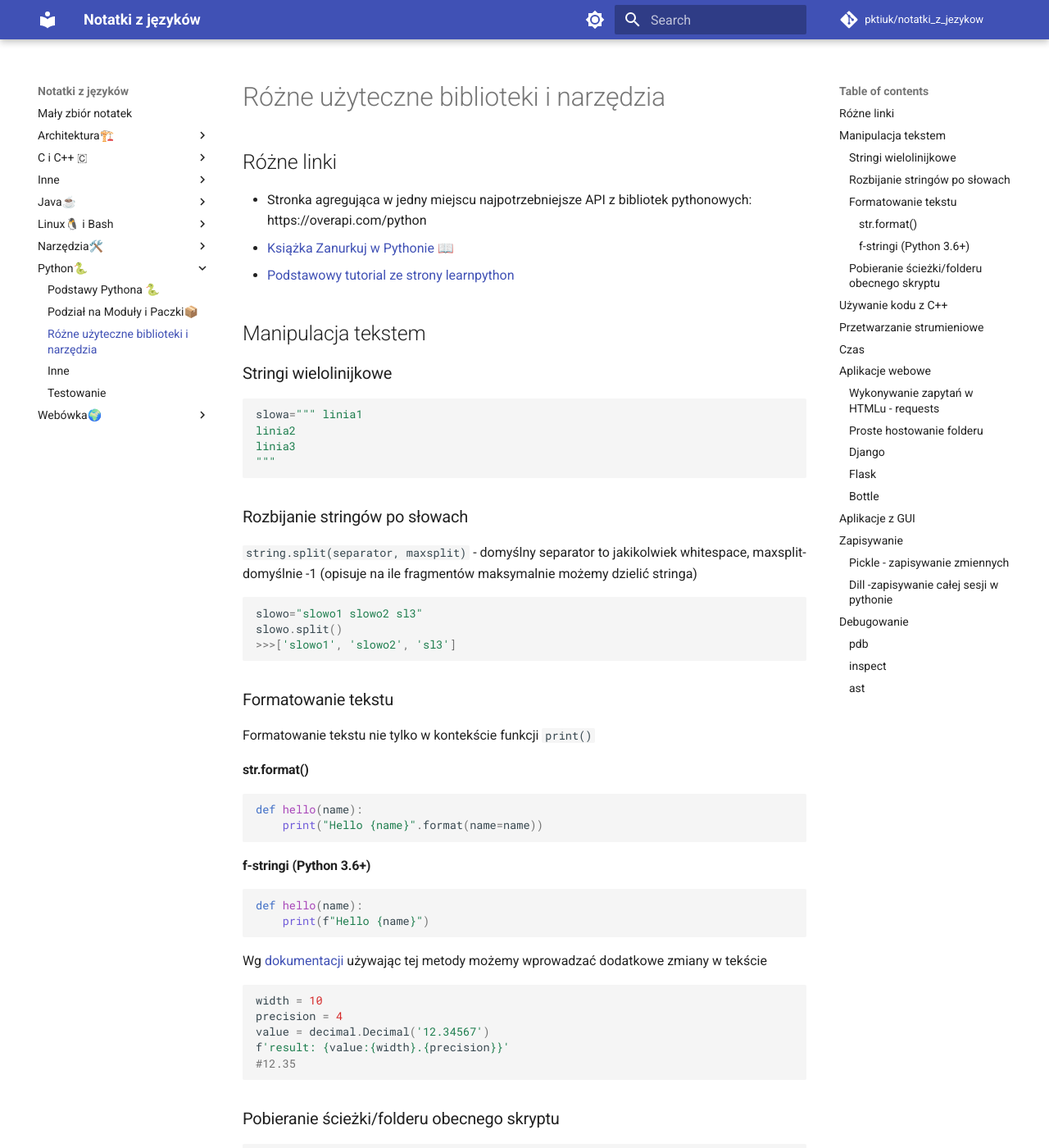
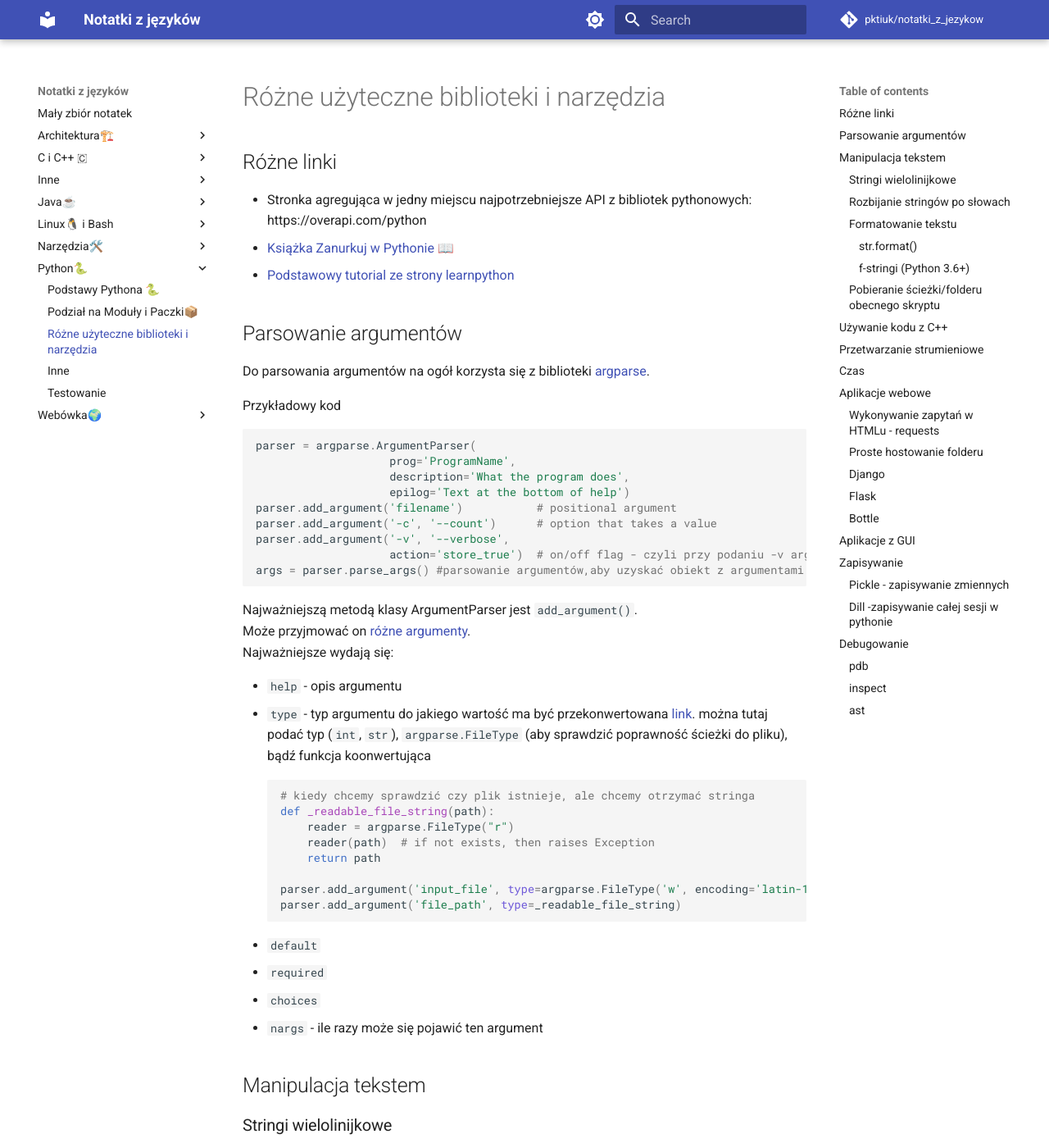
Before and after one commit to pktiuk/notatki_z_jezykow, an MkDocs documentation site: the page built from docs/Python🐍/4_biblioteki_i_narzędzia.md, in a window 1280 px wide and 1400 px high. Shown: the whole window at 82% size. Built offline with MkDocs 1.6.1 and Material for MkDocs 9.7.7, drawn with Linux system fonts in a browser that asks for light colours; comment, search, counter and statistics services are not loaded.

Commit message:
Opis argparse

````diff
--- a/docs/Python🐍/4_biblioteki_i_narzędzia.md
+++ b/docs/Python🐍/4_biblioteki_i_narzędzia.md
@@ -6,6 +6,45 @@
 - [Książka Zanurkuj w Pythonie](https://pl.wikibooks.org/wiki/Zanurkuj_w_Pythonie/Wersja_do_druku) 📖
 - [Podstawowy tutorial ze strony learnpython](https://www.learnpython.org/)
 
+## Parsowanie argumentów
+
+Do parsowania argumentów na ogół korzysta się z biblioteki [argparse](https://docs.python.org/3/howto/argparse.html).
+
+Przykładowy kod
+
+```python
+parser = argparse.ArgumentParser(
+                    prog='ProgramName',
+                    description='What the program does',
+                    epilog='Text at the bottom of help')
+parser.add_argument('filename')           # positional argument
+parser.add_argument('-c', '--count')      # option that takes a value
+parser.add_argument('-v', '--verbose',
+                    action='store_true')  # on/off flag - czyli przy podaniu -v args.verbose to true
+args = parser.parse_args() #parsowanie argumentów,aby uzyskać obiekt z argumentami
+```
+
+Najważniejszą metodą klasy ArgumentParser jest `add_argument()`.
+Może przyjmować on [różne argumenty](https://docs.python.org/3/library/argparse.html#quick-links-for-add-argument).
+Najważniejsze wydają się:
+
+- `help` - opis argumentu
+- `type` - typ argumentu do jakiego wartość ma być przekonwertowana [link](https://docs.python.org/3/library/argparse.html#argparse-type).
+można tutaj podać typ (`int`, `str`), `argparse.FileType` (aby sprawdzić poprawność ścieżki do pliku), bądź funkcja koonwertująca
+    ```python
+    # kiedy chcemy sprawdzić czy plik istnieje, ale chcemy otrzymać stringa
+    def _readable_file_string(path):
+        reader = argparse.FileType("r")
+        reader(path)  # if not exists, then raises Exception
+        return path
+
+    parser.add_argument('input_file', type=argparse.FileType('w', encoding='latin-1'))
+    parser.add_argument('file_path', type=_readable_file_string)
+    ```
+- `default`
+- `required`
+- `choices`
+- `nargs` - ile razy może się pojawić ten argument
 
 ## Manipulacja tekstem
 
````
